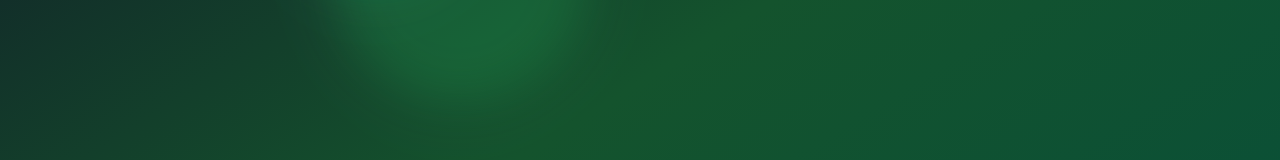
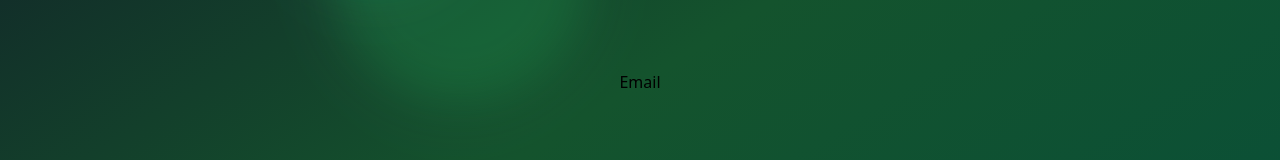
Before and after one commit to goel-anubhav/MERN-Auth-01, a React (Vite) app in the folder frontend/: page /verify-email in a window 1280 px wide. Before the commit this address had no page. Shown: the part 318-478 px from the top of the page. Built offline with nearby package versions, Linux system fonts and the light colour scheme.

Commit message:
Getting Started With Email Verification Page

```diff
--- a/frontend/src/App.jsx
+++ b/frontend/src/App.jsx
@@ -3,6 +3,7 @@ import FloatingCircle from "./components/FloatingShape/FloatingCircle";
 import { BrowserRouter as Router, Route, Routes } from "react-router-dom";
 import LoginPage from "./Pages/LoginPage";
 import SignUpPage from "./Pages/SignUpPage";
+import EmailVerificationPage from "./Pages/EmailVerificationPage";
 
 function App() {
   return (
@@ -13,6 +14,7 @@ function App() {
           <Route path="/" element={<div> Home</div>} />
           <Route path="/signup" element={<SignUpPage />} />
           <Route path="/login" element={<LoginPage />} />
+          <Route path="/verify-email" element={<EmailVerificationPage />} />
         </Routes>
       </Router>
     </div>
--- /dev/null
+++ b/frontend/src/Pages/EmailVerificationPage.jsx
@@ -0,0 +1,7 @@
+import React from "react";
+
+const EmailVerificationPage = () => {
+  return <div>Email</div>;
+};
+
+export default EmailVerificationPage;
```
